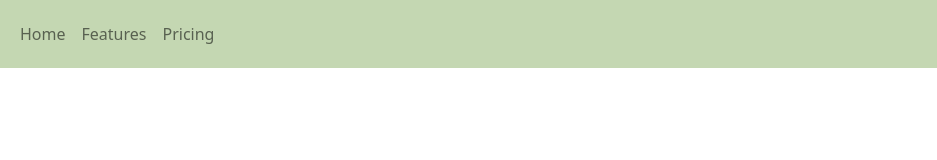
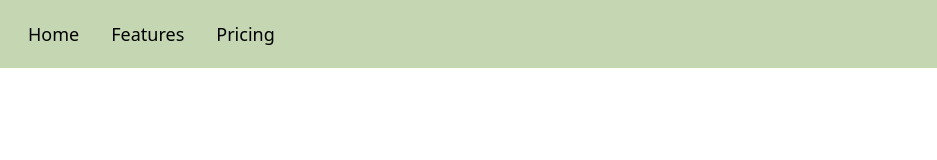
Before and after one commit to kajalchoudhary1003/Frontend-Projects, a plain HTML site: page ecommerce_website/index.html in a window 1280 px wide. Shown: the full height of the page, 343-1280 px from the left. Drawn offline with nearby package versions, Linux system fonts and the light colour scheme.

Commit message:
commit new

```diff
--- a/ecommerce_website/index.html
+++ b/ecommerce_website/index.html
@@ -18,7 +18,7 @@
                 <span class="navbar-toggler-icon"></span>
             </button>
             <div class="collapse navbar-collapse" id="navbar-Text">
-                <ul class="navbar-nav me-auto mb-2 mb-lg-0">
+                <ul class="nav justify-content-sm-end">
                     <li class="nav-item">
                         <a class="nav-link" aria-current="page" href="#">Home</a>
                       </li>
--- a/ecommerce_website/style.css
+++ b/ecommerce_website/style.css
@@ -1,6 +1,12 @@
 .navbar{
     padding-top: 0px;
     padding-bottom: 0px;
+}
+.nav-link{
+    padding-top: 0px;
+    padding-bottom: 0px;
+    font-size: large;
+    color: black;
 }
 .navbar-brand{
     padding-top: 0px;
```
